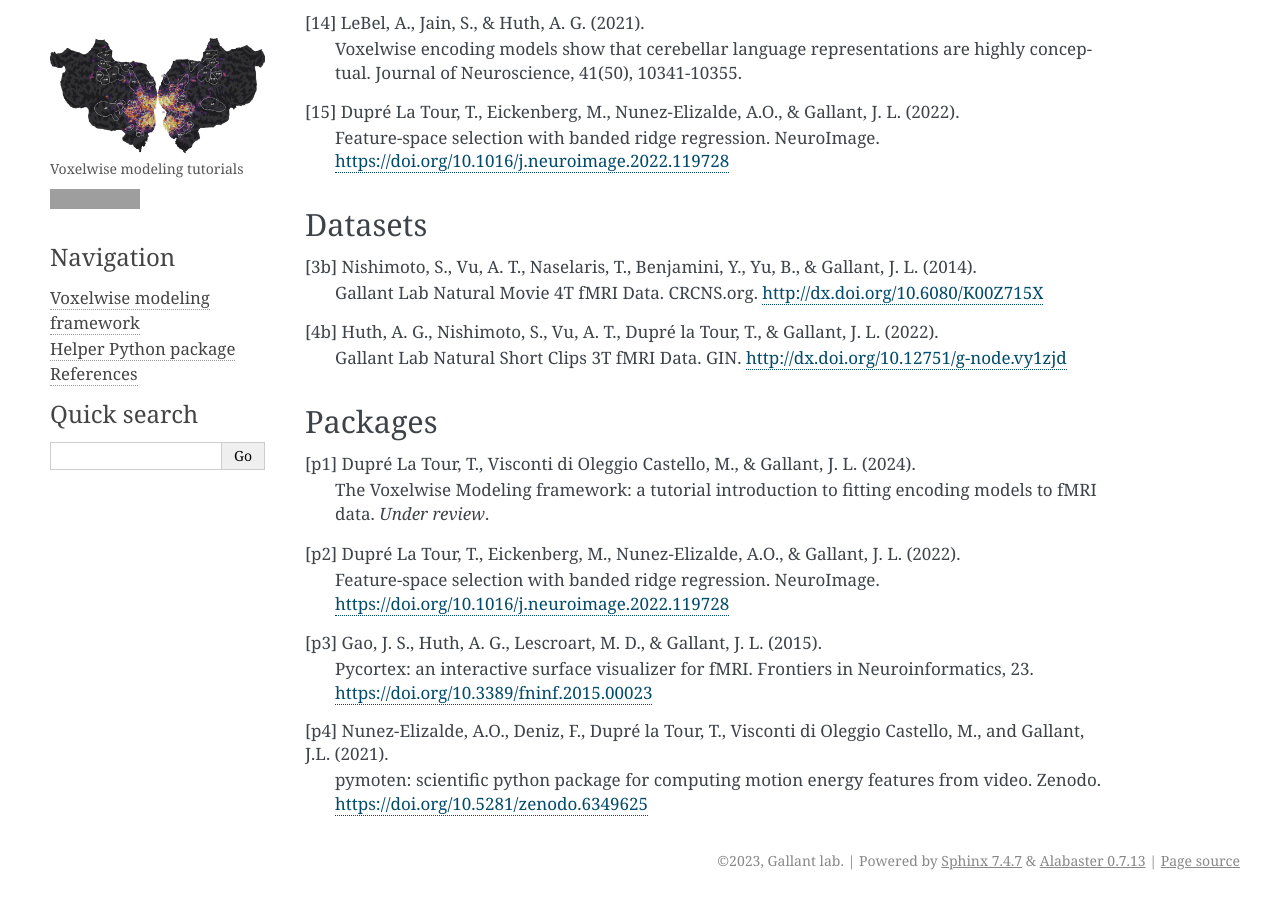
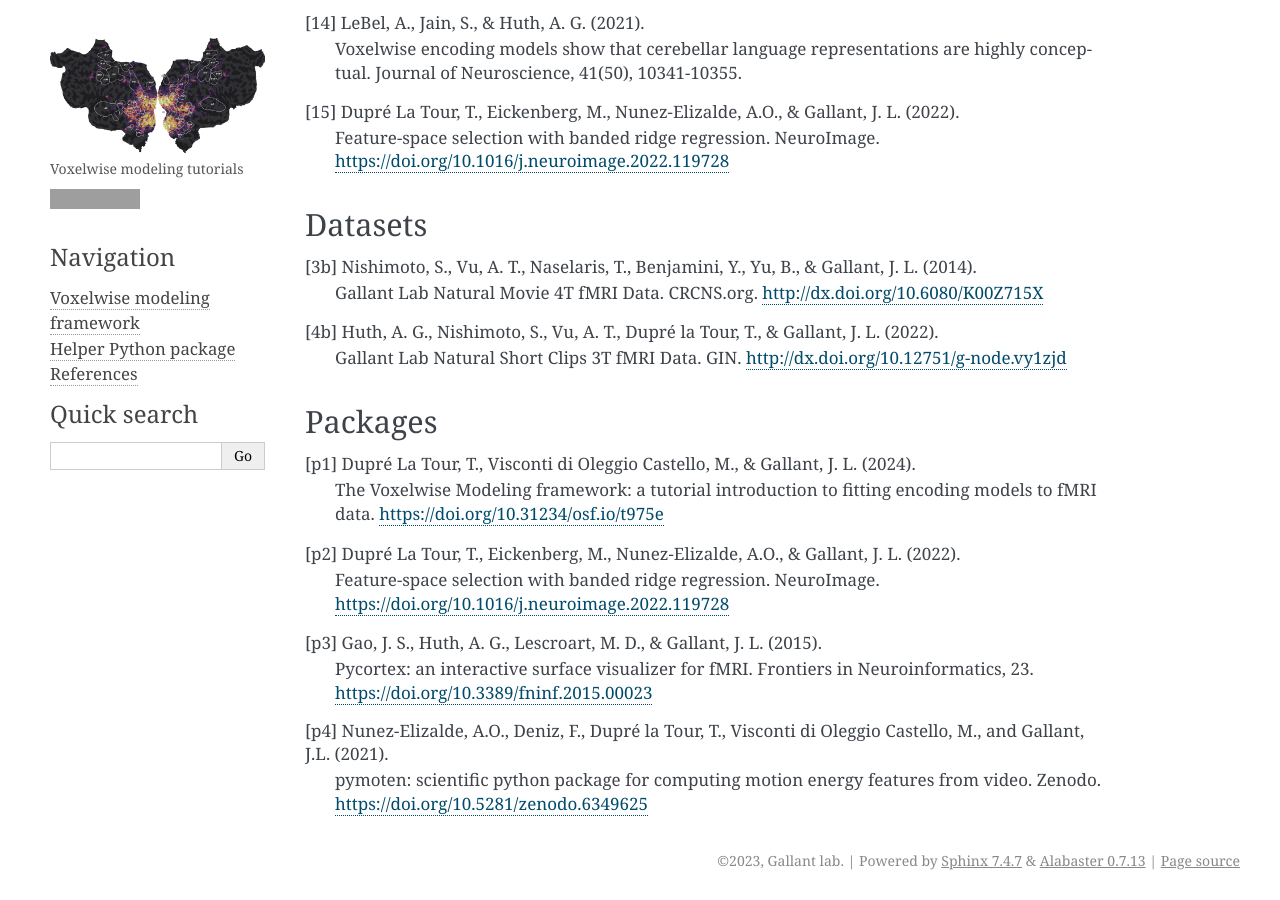
Before and after one commit to gallantlab/voxelwise_tutorials, a Sphinx documentation site: the page built from doc/references.rst, in a window 1280 px wide and 900 px high, scrolled down 1237 px. Built offline with Sphinx 7.4.7, drawn with Linux system fonts in a browser that asks for light colours; pages that are not in the unit, such as notebooks, are missing from menus; grey boxes are pictures that could not be loaded.

Commit message:
DOC add link

```diff
--- a/doc/references.rst
+++ b/doc/references.rst
@@ -128,7 +128,7 @@ Packages
 
 [p1] Dupré La Tour, T., Visconti di Oleggio Castello, M., & Gallant, J. L. (2024).
    The Voxelwise Modeling framework: a tutorial introduction to fitting encoding models to fMRI data.
-   *Under review*.
+   https://doi.org/10.31234/osf.io/t975e
 
 [p2] Dupré La Tour, T., Eickenberg, M., Nunez-Elizalde, A.O., & Gallant, J. L. (2022).
     Feature-space selection with banded ridge regression.
```
